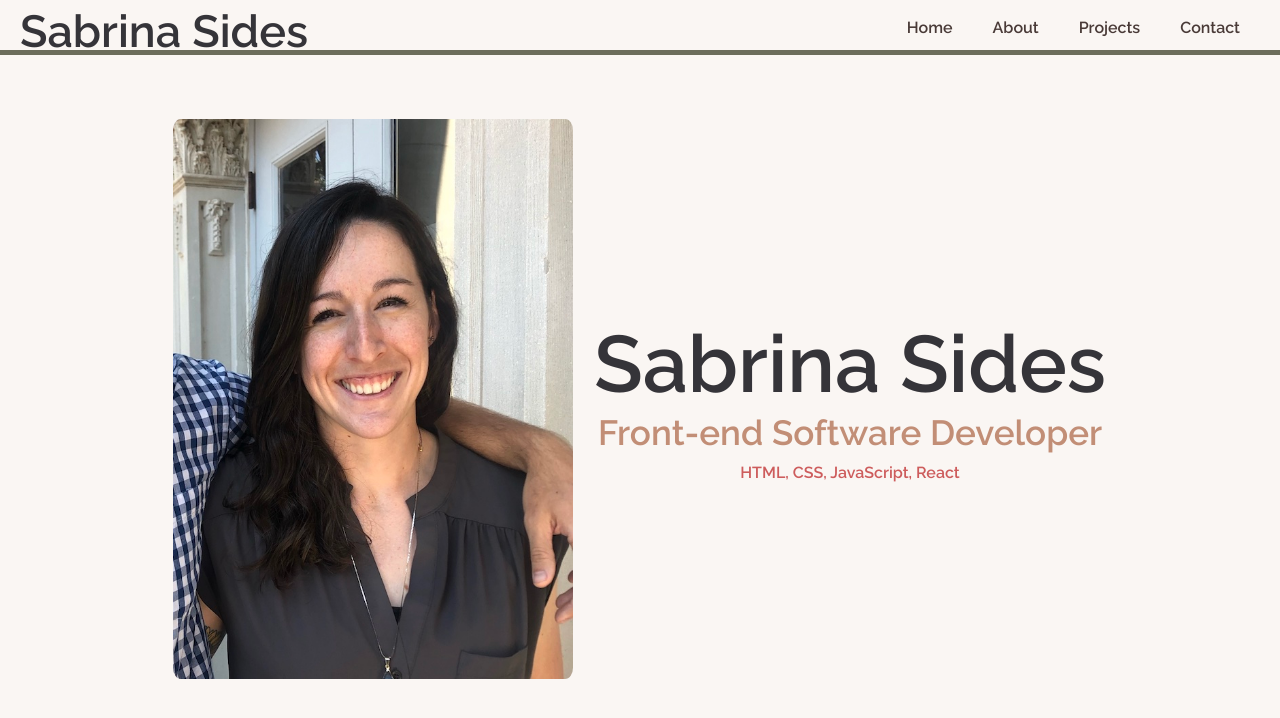
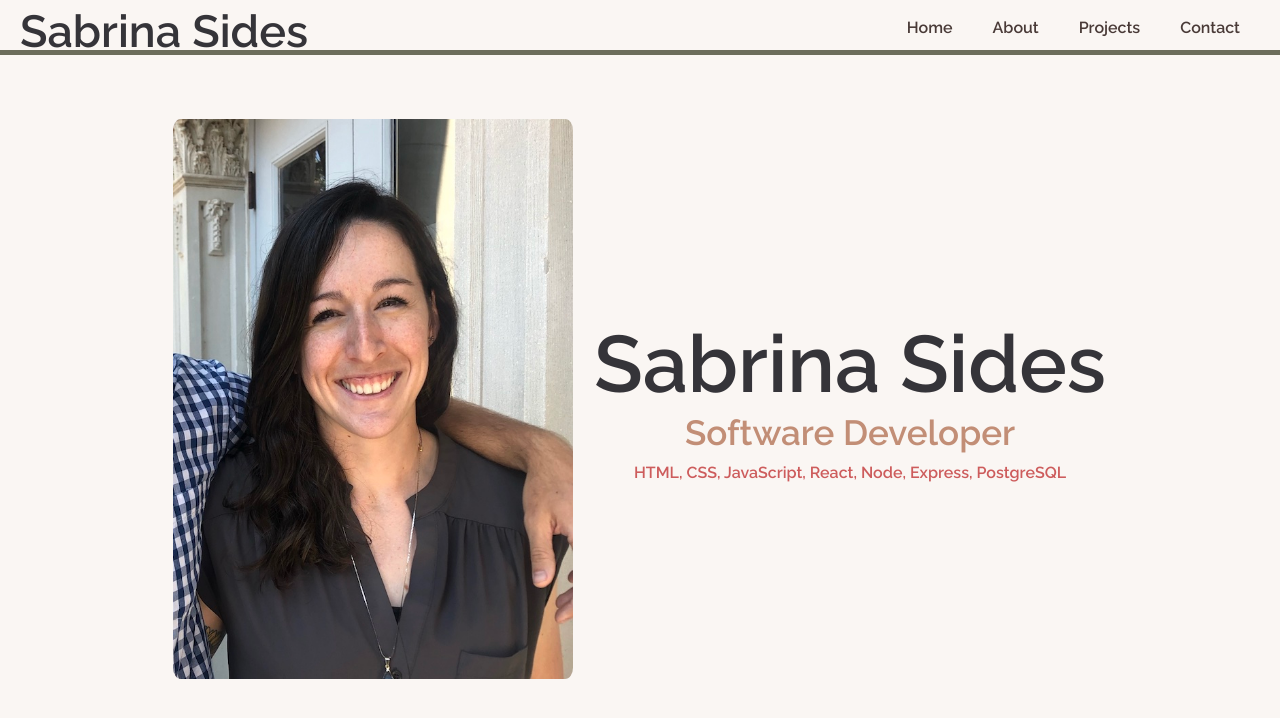
Before and after one commit to SabrinaSides/portfolio-sabrina-sides, a React (Create React App) app: page / in a window 1280 px wide. Shown: the top 718 px of the page. Built offline with nearby package versions, Linux system fonts and the light colour scheme.

Commit message:
updating homepage to include backend skills

```diff
--- a/src/HomePage/HomePage.js
+++ b/src/HomePage/HomePage.js
@@ -12,8 +12,8 @@ export default function HomePage() {
         />
       <div className='titles'>
         <h1>Sabrina Sides</h1>
-        <h3>Front-end Software Developer</h3>
-        <h4>HTML, CSS, JavaScript, React</h4>
+        <h3>Software Developer</h3>
+        <h4>HTML, CSS, JavaScript, React, Node, Express, PostgreSQL</h4>
       </div>
     </div>
   );
```
